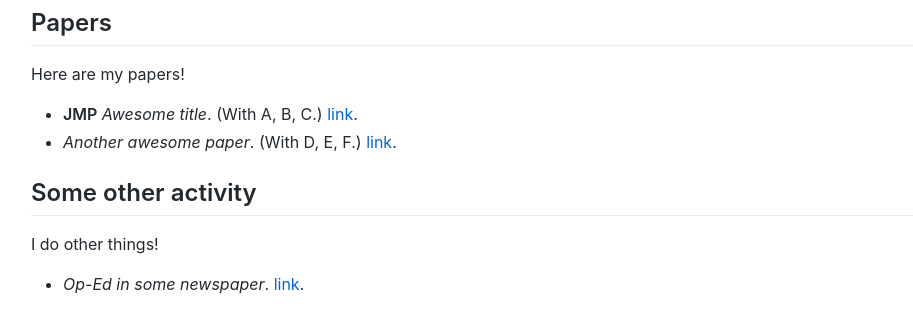
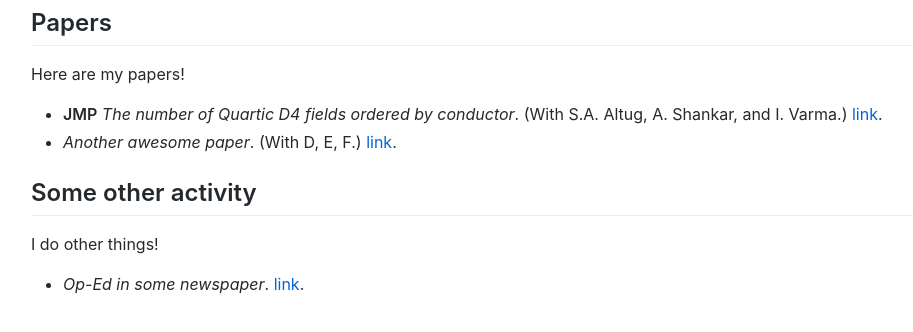
Before and after one commit to khwilson/TestRepo, a plain HTML site: page index.html in a window 1280 px wide. Shown: the part 458-790 px from the top of the page, without its empty margins (164-1077 px from the left). Drawn offline with Linux system fonts and the light colour scheme.

Commit message:
Update index.html

```diff
--- a/index.html
+++ b/index.html
@@ -26,7 +26,7 @@
       <h2>Papers</h2>
       <p>Here are my papers!</p>
       <ul>
-        <li><strong>JMP</strong> <em>Awesome title</em>. (With A, B, C.) <a href="https://link.com">link</a>.</li>
+        <li><strong>JMP</strong> <em>The number of Quartic D4 fields ordered by conductor</em>. (With S.A. Altug, A. Shankar, and I. Varma.) <a href="./d4.pdf">link</a>.</li>
         <li><em>Another awesome paper</em>. (With D, E, F.) <a href="https://link.com">link</a>.</li>
       </ul>
       <h2>Some other activity</h2>
```
